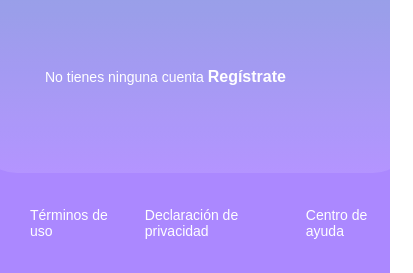
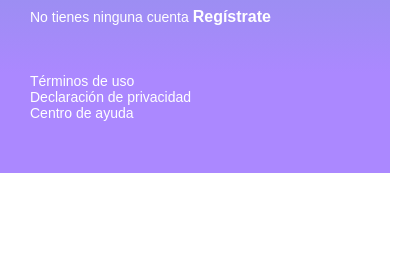
Before and after one commit to owqh/video-app, a plain HTML site: page iniciar-sesion.html in a window 390 px wide. Shown: the part 727-1000 px from the top of the page, 413 px wide, since content can reach past the window. After the commit the page ends 900 px from the top, so only its background shows below. Drawn offline with Linux system fonts and the light colour scheme.

Commit message:
Agregando media queries para mejorar el diseño mobil

```diff
--- a/css/styles.css
+++ b/css/styles.css
@@ -149,3 +149,18 @@ body {
 .footer a:hover {
     text-decoration: underline;
 }
+
+/** Media queries para mejorar la version mobil **/
+@media only screen and (max-width: 600px) {
+    .login__container{
+        background-color: transparent;
+        border: none;
+        padding: 0px;
+        width: 100%;
+    }
+
+    .footer{
+        align-items: flex-start;
+        flex-direction: column;
+    }
+}
```
